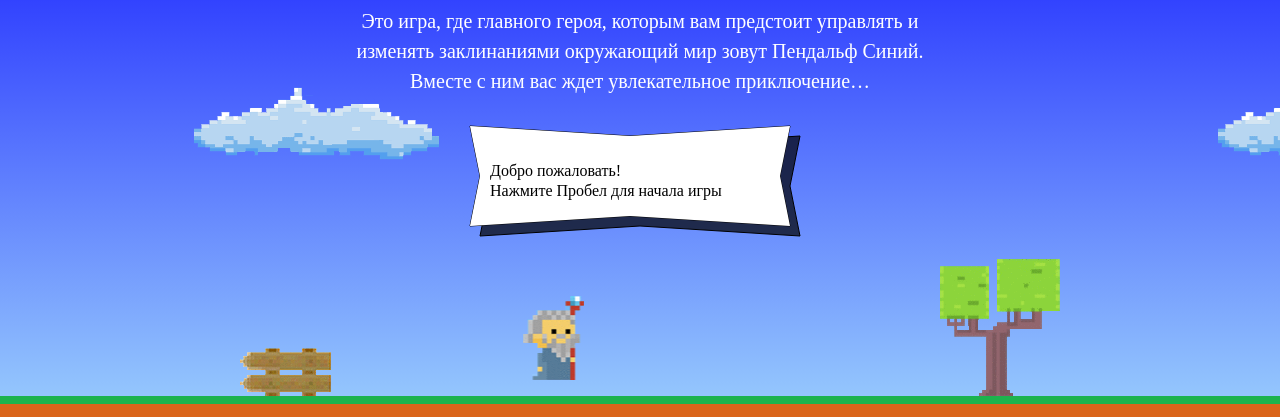
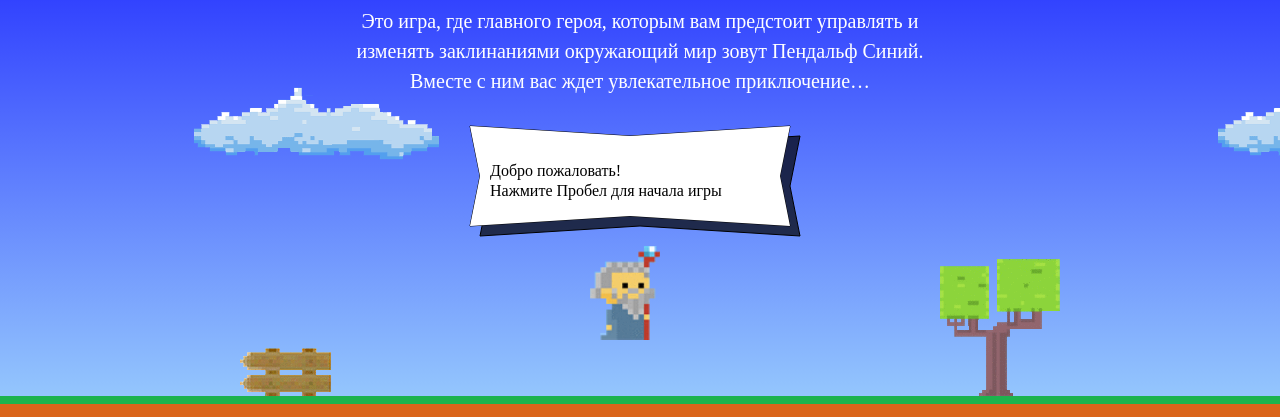
Before and after one commit to Sparksss/209546-code-and-magick, a website: page index.html in a window 1280 px wide. Shown: the part 203-620 px from the top of the page. Drawn offline with Linux system fonts and the light colour scheme; a web font is replaced by a local one.

Commit message:
Выполнил все задачи в файле index.html, протестировал

```diff
--- a/index.html
+++ b/index.html
@@ -174,7 +174,31 @@
 </template>
 
 <script>
-  var fireballSize = 100;
+  var fireballSize = 22;
+
+  var left = true;
+
+  var getFireballSpeed = function( left ) {
+      if(left){
+      	return 5;
+      }
+
+      return 2;
+  };
+
+  var wizardWidth = 70;
+
+  var getWizardHeight = function ( wizardWidth ) {
+     return 1.337 * wizardWidth;
+  };
+
+  var getWizardX =function( width ) {
+  	 return width / 2 - 50;
+  };
+
+  var getWizardY = function ( height ) {
+  	 return height - 150;
+  }
 </script>
 <script src="./js/game.js"></script>
 
```
